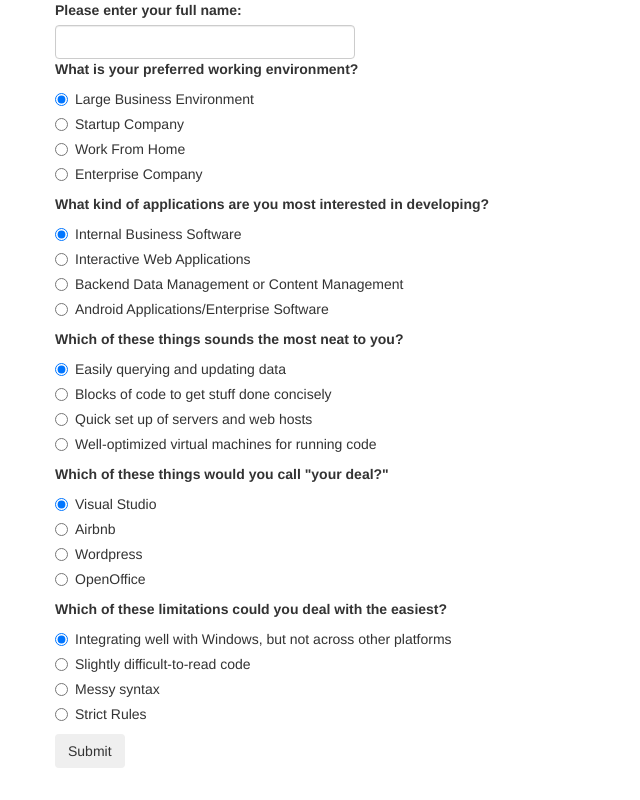
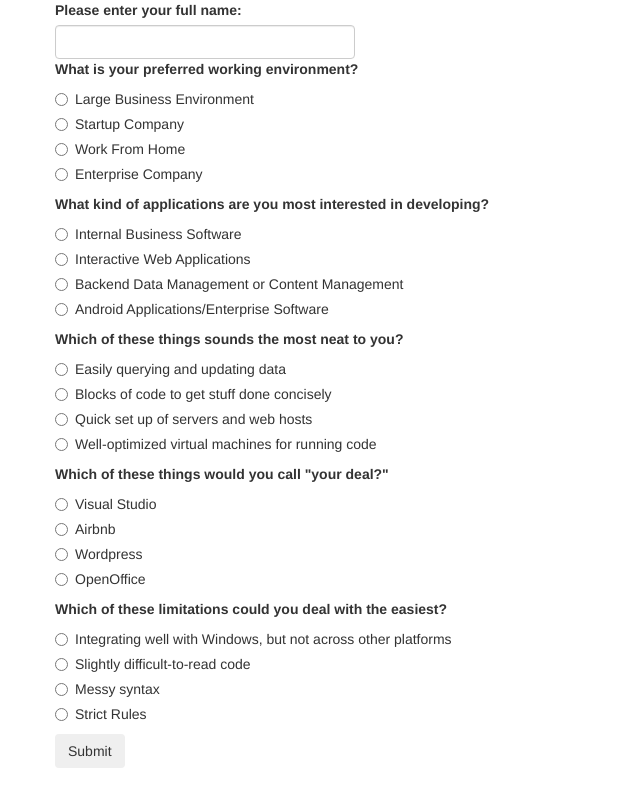
Before and after one commit to AaronRohrbacher/TrackTracker, a plain HTML site: page index.html in a window 1280 px wide. Shown: the whole page, without its empty margins (0-640 px from the left). Drawn offline with Linux system fonts and the light colour scheme.

Commit message:
remove automatic selection of the first answer to each survey question

```diff
--- a/index.html
+++ b/index.html
@@ -17,7 +17,7 @@
             <p><strong>What is your preferred working environment?</strong></p>
             <div class="radio">
               <label>
-                <input type="radio" name="workType" value="cSharp" checked>
+                <input type="radio" name="workType" value="cSharp" >
                 Large Business Environment
               </label>
             </div>
@@ -42,7 +42,7 @@
             <p><strong>What kind of applications are you most interested in developing?</strong></p>
             <div class="radio">
               <label>
-                <input type="radio" name="appType" value="cSharp" checked>
+                <input type="radio" name="appType" value="cSharp">
                 Internal Business Software
               </label>
             </div>
@@ -67,7 +67,7 @@
               <p><strong>Which of these things sounds the most neat to you?</strong></p>
               <div class="radio">
                 <label>
-                  <input type="radio" name="proType" value="cSharp" checked>
+                  <input type="radio" name="proType" value="cSharp">
                   Easily querying and updating data
                 </label>
               </div>
@@ -92,7 +92,7 @@
               <p><strong>Which of these things would you call "your deal?"</strong></p>
               <div class="radio">
                 <label>
-                  <input type="radio" name="softwareType" value="cSharp" checked>
+                  <input type="radio" name="softwareType" value="cSharp">
                   Visual Studio
                 </label>
               </div>
@@ -117,7 +117,7 @@
               <p><strong>Which of these limitations could you deal with the easiest?</strong></p>
               <div class="radio">
                 <label>
-                  <input type="radio" name="conType" value="cSharp" checked>
+                  <input type="radio" name="conType" value="cSharp">
                   Integrating well with Windows, but not across other platforms
                 </label>
               </div>
```
